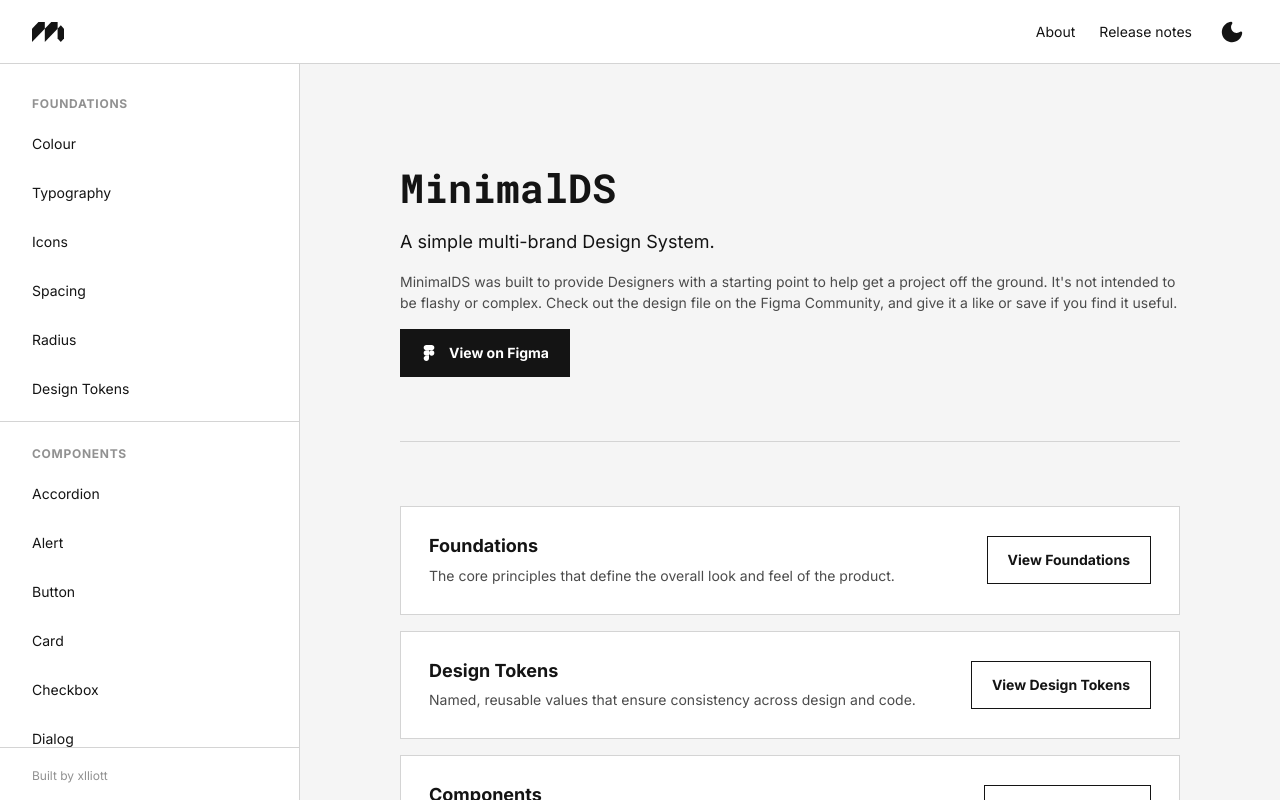
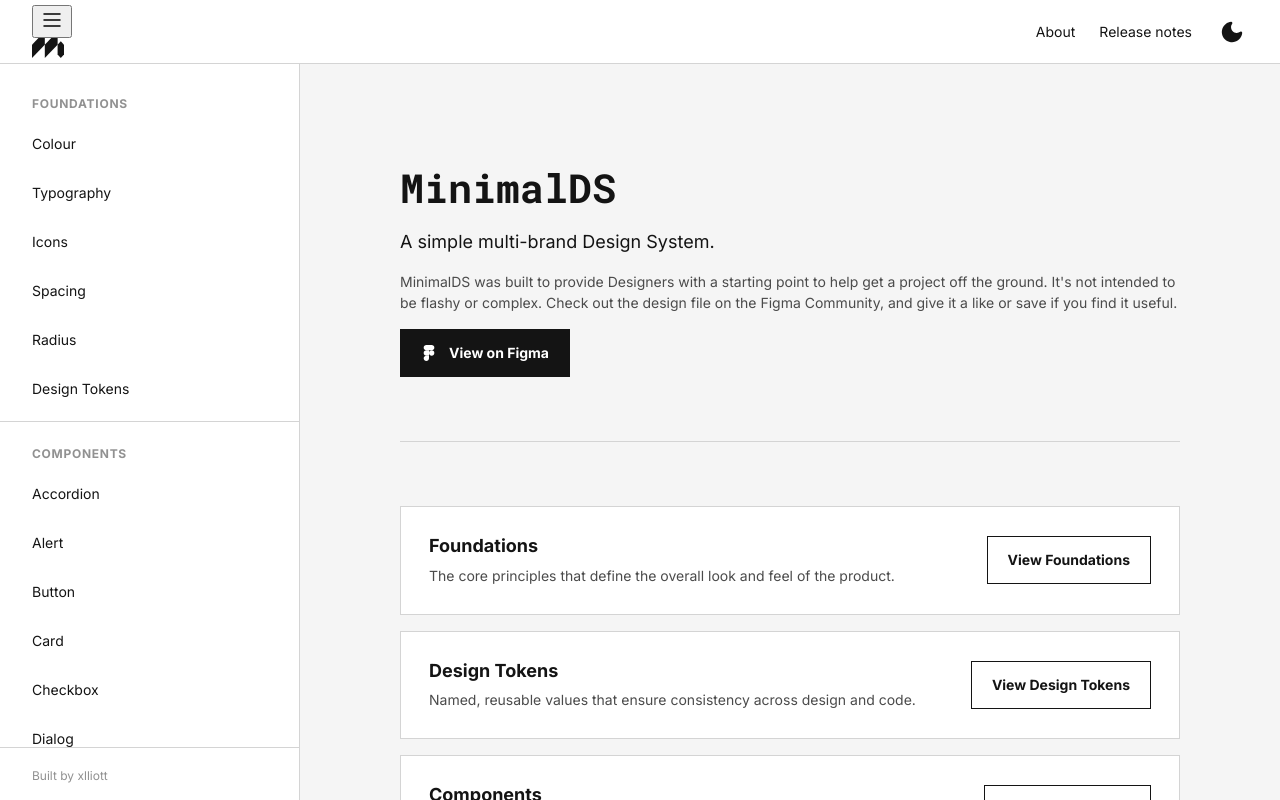
Before and after one commit to xlliott/minimalds, a React (Vite) app: page / in a window 1280 px wide. Built offline with nearby package versions, Linux system fonts and the light colour scheme.

Commit message:
Update NavBar.jsx

```diff
--- a/src/components/NavBar/NavBar.jsx
+++ b/src/components/NavBar/NavBar.jsx
@@ -21,14 +21,29 @@ const sunIcon = (
   </svg>
 );
 
-export default function NavBar() {
+const hamburgerIcon = (
+  <svg width="24" height="24" viewBox="0 0 24 24" fill="none" xmlns="http://www.w3.org/2000/svg">
+    <path d="M4 6H20M4 12H20M4 18H20" stroke="currentColor" strokeWidth="1.5" strokeLinecap="round"/>
+  </svg>
+);
+
+export default function NavBar({ onMenuClick }) {
   const { mode, toggleMode } = useTheme();
 
   return (
     <nav className="mds-navbar">
-      <a href="#/" className="mds-navbar__logo" aria-label="MinimalDS home">
-        {logo}
-      </a>
+      <div className="mds-navbar__left">
+        <button
+          className="mds-navbar__hamburger"
+          onClick={onMenuClick}
+          aria-label="Open navigation"
+        >
+          {hamburgerIcon}
+        </button>
+        <a href="#/" className="mds-navbar__logo" aria-label="MinimalDS home">
+          {logo}
+        </a>
+      </div>
       <div className="mds-navbar__right">
         <div className="mds-navbar__links">
           <a href="#/about" className="mds-navbar__link">About</a>
```
